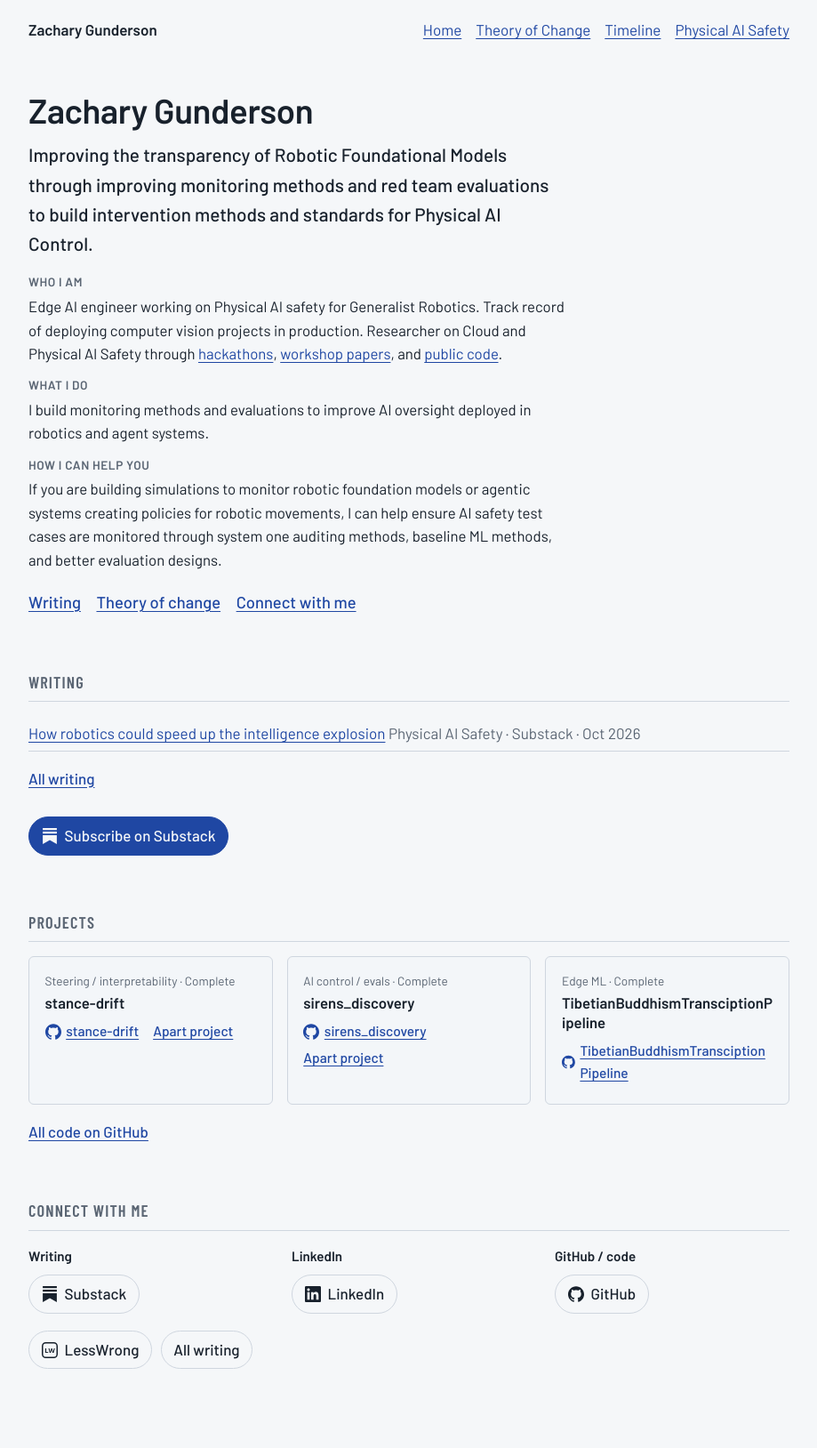
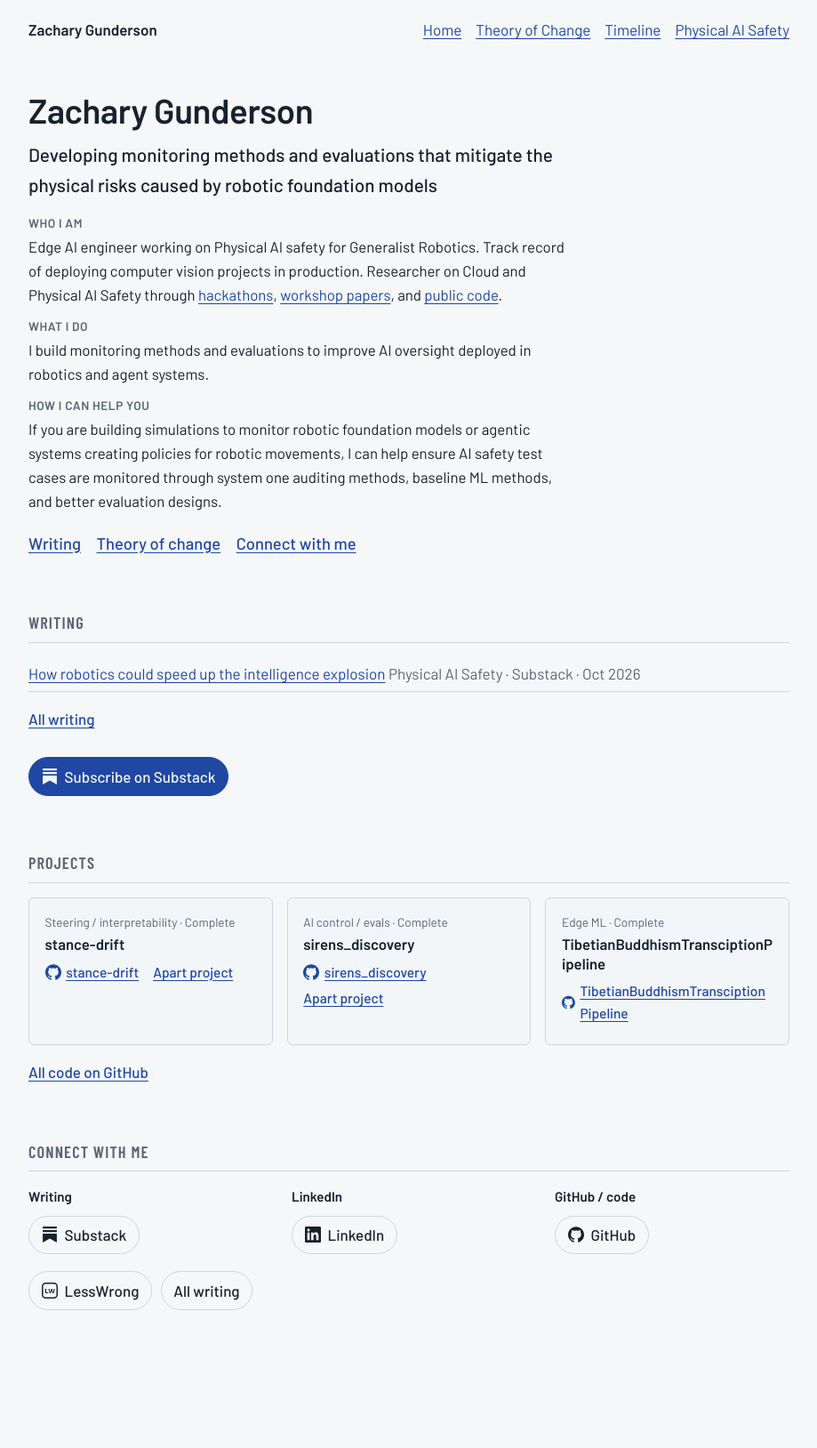
Before and after one commit to Ztgunderson/Ztgunderson.github.io, a Jekyll site: the page built from index.html, in a window 1280 px wide. Shown: the whole page at 89% size, without its empty margins (180-1099 px from the left). Built offline with Jekyll 4.4.1, drawn with Linux system fonts in a browser that asks for light colours; after the commit the page ends 1562 px from its top, so only the background shows below that.

Commit message:
Mission v2 (Oct 16)
Co-Authored-By: Claude Opus 5.5 <noreply@anthropic.com>
Claude-Session: https://claude.ai/code/session_01YJ6KKtaqbJv3gQdmqf7GMB

```diff
--- a/_data/home.yml
+++ b/_data/home.yml
@@ -4,9 +4,11 @@
 
 # One sentence, outcome first: [what you do] + [for whom] + [toward which outcome].
 # Strong examples name a specific threat (Apollo: "reducing risks from scheming frontier AI").
-# Your Oct 16 mission, verbatim (spelling only). Previous (Oct 14): "Make sure edge robots are monitored, because continual
+# Your Oct 16 v2 mission, verbatim. Oct 16 v1: "Improving the transparency of Robotic Foundational Models through improving
+# monitoring methods and red team evaluations to build intervention methods and standards for Physical AI Control."
+# Previous (Oct 14): "Make sure edge robots are monitored, because continual
 # learning and automated data collection make traditional AI safety risks worse."
-mission: "Improving the transparency of Robotic Foundational Models through improving monitoring methods and red team evaluations to build intervention methods and standards for Physical AI Control."
+mission: "Developing monitoring methods and evaluations that mitigate the physical risks caused by robotic foundation models"
 
 # "Now" banner (Neel Nanda pins one call to action above everything). Your words.
 # e.g. what you're doing this month + one ask. Leave text blank to hide.
```
